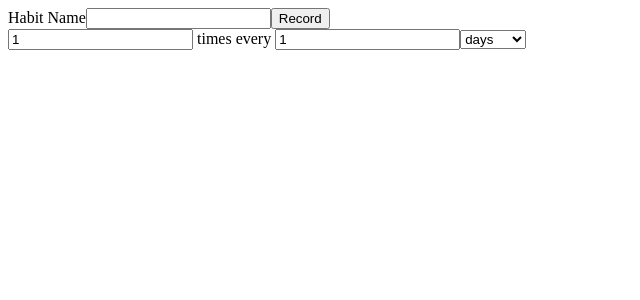
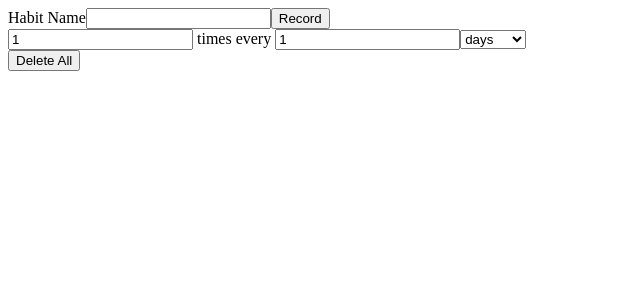
Before and after one commit to mikimandoki/turnip, a React (Vite) app: page / in a window 1280 px wide. Shown: the top 300 px of the page, without its empty margins (0-640 px from the left). Built offline with nearby package versions, Linux system fonts and the light colour scheme.

Commit message:
add delete all button

```diff
--- a/src/App.tsx
+++ b/src/App.tsx
@@ -75,6 +75,17 @@ export default function App() {
       <div>
         <AddHabitForm onAdd={addHabit} />
       </div>
+      <div>
+        <button
+          onClick={() => {
+            localStorage.clear();
+            setHabits([]);
+            setCompletions({});
+          }}
+        >
+          Delete All
+        </button>
+      </div>
     </>
   );
 }
```
